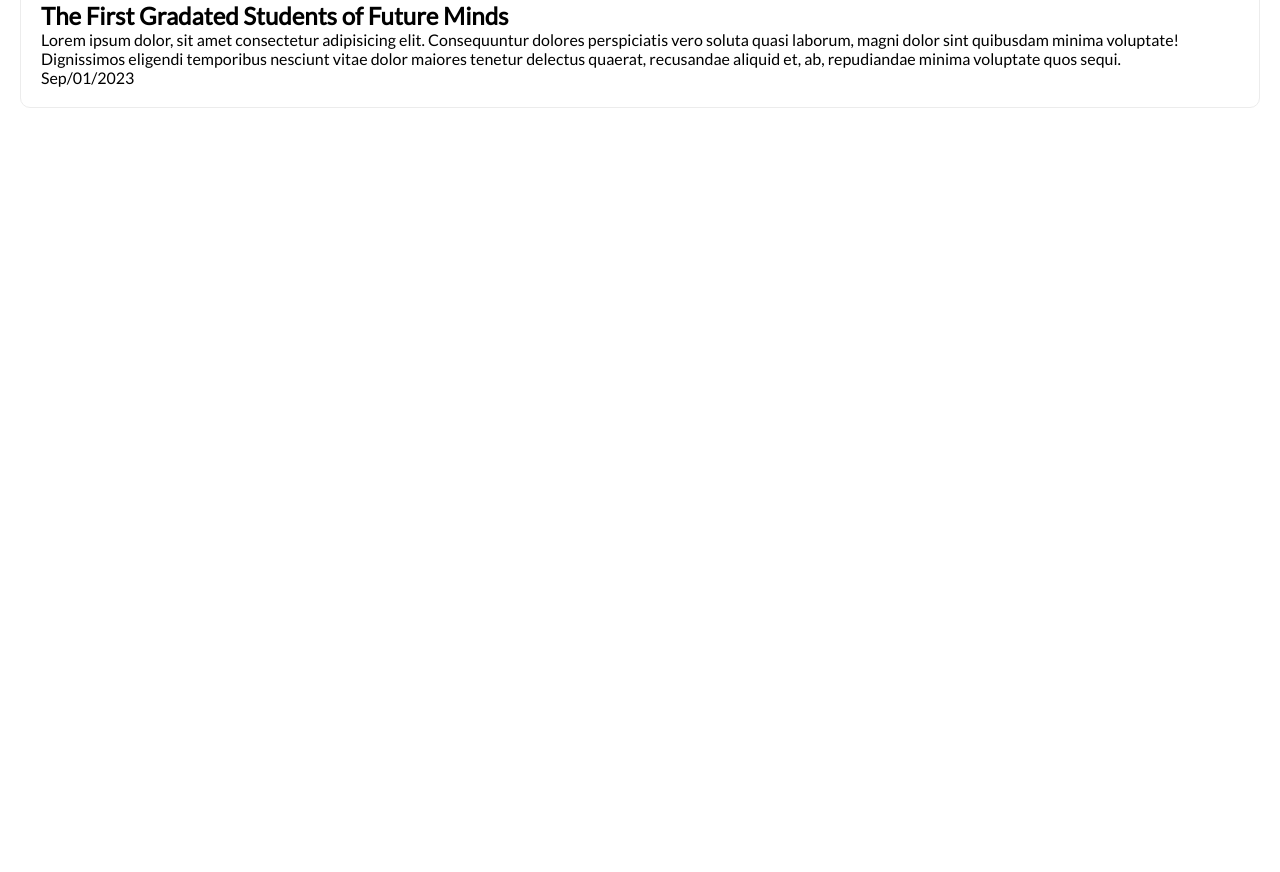
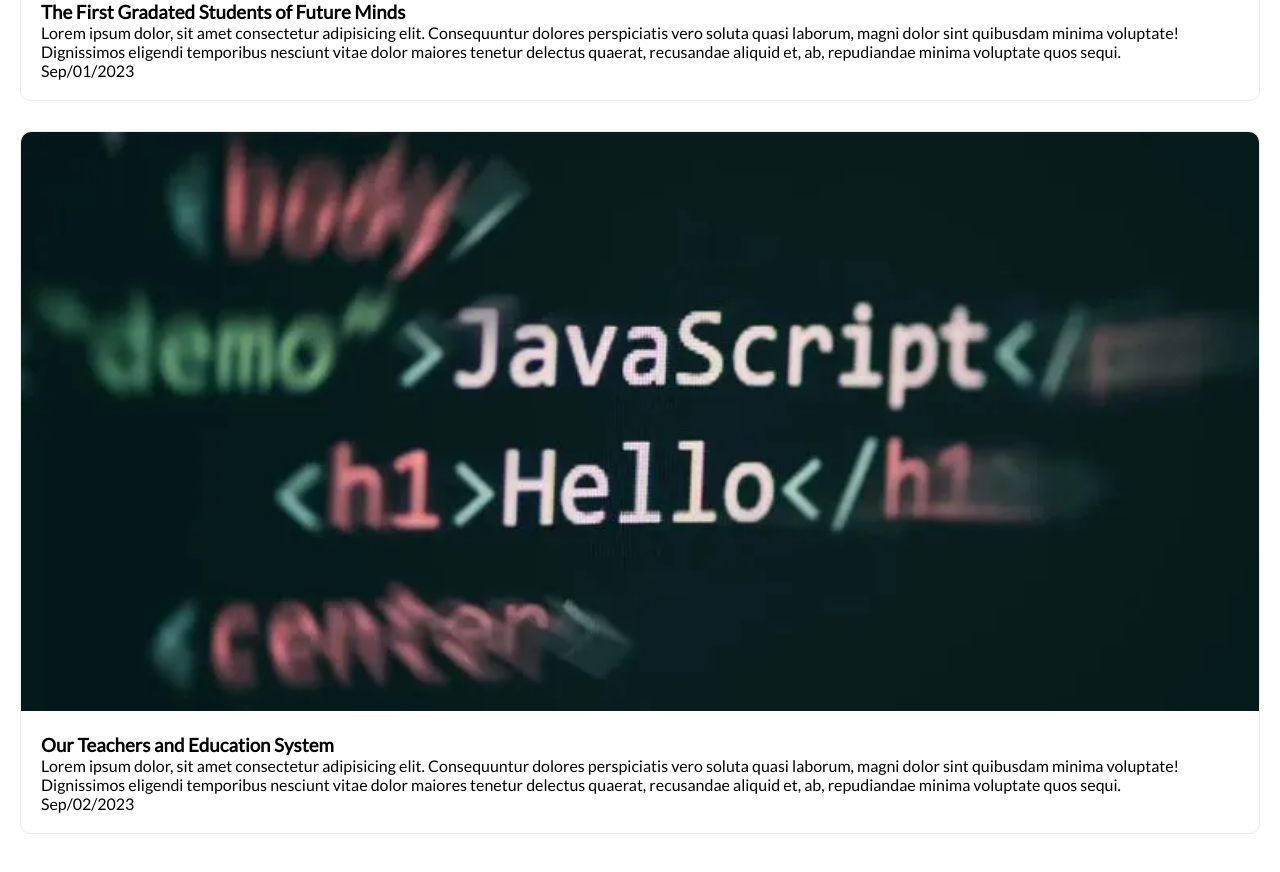
Before and after one commit to batoorsohail/future_minds, a React (Create React App) app: page /Blog in a window 1280 px wide. Shown: the part 1000-1872 px from the top of the page. Before the commit the page ends 1148 px from the top, so only its background shows below. Built offline with nearby package versions, Linux system fonts and the light colour scheme.

Commit message:
Add new News

```diff
--- a/src/components/Blogs.jsx
+++ b/src/components/Blogs.jsx
@@ -1,5 +1,6 @@
 import React from 'react';
 import blog1 from '../images/blog1.webp';
+import blog2 from '../images/blog2.webp';
 
 const Blogs = () => {
   const blogs = [
@@ -9,6 +10,12 @@ const Blogs = () => {
       textDetails: 'Lorem ipsum dolor, sit amet consectetur adipisicing elit. Consequuntur dolores perspiciatis vero soluta quasi laborum, magni dolor sint quibusdam minima voluptate! Dignissimos eligendi temporibus nesciunt vitae dolor maiores tenetur delectus quaerat, recusandae aliquid et, ab, repudiandae minima voluptate quos sequi.',
       date: 'Sep/01/2023',
     },
+    {
+      image: blog2,
+      blogTitle: 'Our Teachers and Education System',
+      textDetails: 'Lorem ipsum dolor, sit amet consectetur adipisicing elit. Consequuntur dolores perspiciatis vero soluta quasi laborum, magni dolor sint quibusdam minima voluptate! Dignissimos eligendi temporibus nesciunt vitae dolor maiores tenetur delectus quaerat, recusandae aliquid et, ab, repudiandae minima voluptate quos sequi.',
+      date: 'Sep/02/2023',
+    },
   ];
   return (
     <section className="blogs">
@@ -16,7 +23,7 @@ const Blogs = () => {
         <section className="blog-container" key={blogs.id}>
           <img src={blog.image} alt={blog.image} className="blog-image" />
           <article className="blog-details">
-            <h2>{blog.blogTitle}</h2>
+            <h3>{blog.blogTitle}</h3>
             <p>{blog.textDetails}</p>
             <p>{blog.date}</p>
           </article>
--- a/src/pages/blogPage.css
+++ b/src/pages/blogPage.css
@@ -33,6 +33,9 @@
 }
 
 .blogs {
+  display: flex;
+  flex-direction: column;
+  gap: 30px;
   padding-top: 50px;
 }
 
```
Also changed, not shown: src/images/blog2.webp (added).
